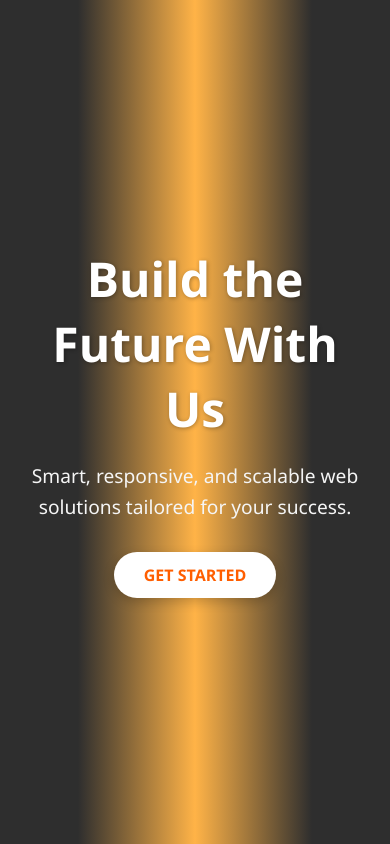
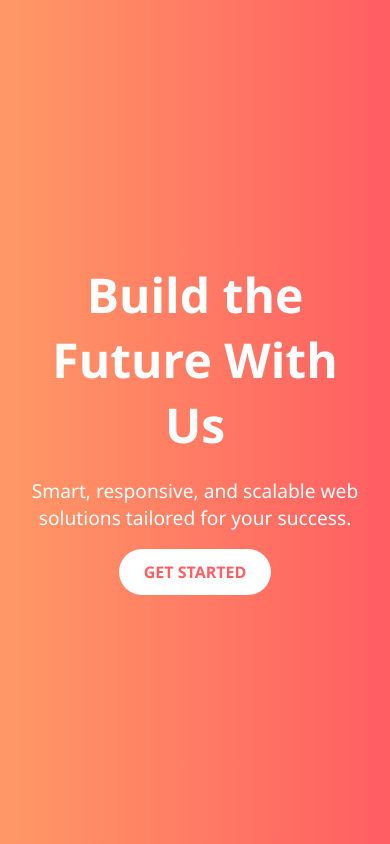
Before and after one commit to Asrabegum-git/responsive-landing-page, a plain HTML site: page index.html in a window 390 px wide. Drawn offline with Linux system fonts and the light colour scheme.

```diff
--- a/index.html
+++ b/index.html
@@ -3,14 +3,14 @@
 <head>
   <meta charset="UTF-8" />
   <meta name="viewport" content="width=device-width, initial-scale=1.0"/>
-  <title>Landing Page - SkillCraft</title>
+  <title>Landing Page</title>
   <link rel="stylesheet" href="style.css" />
 </head>
 <body>
   <section class="hero">
     <div class="hero-content">
       <h1>Build the Future With Us</h1>
-<p>Smart, responsive, and scalable web solutions tailored for your success.</p>
+      <p>Smart, responsive, and scalable web solutions tailored for your success.</p>
       <a href="#" class="btn">GET STARTED</a>
     </div>
   </section>
--- a/style.css
+++ b/style.css
@@ -1,62 +1,50 @@
-/* General reset */
 * {
   margin: 0;
   padding: 0;
   box-sizing: border-box;
-  font-family: 'Segoe UI', sans-serif;
+  font-family: 'Segoe UI', Tahoma, Geneva, Verdana, sans-serif;
 }
 
-/* Full-screen layout */
-body, html {
-  height: 100%;
-  width: 100%;
+body {
+  background: #f4f4f4;
 }
 
-/* Hero Section */
 .hero {
-  height: 100vh;
   display: flex;
   justify-content: center;
   align-items: center;
-  background: linear-gradient(to right, #2e2e2e 20%, #ffb347 50%, #2e2e2e 80%);
   text-align: center;
-  color: #fff;
-  padding: 20px;
+  min-height: 100vh;
+  background: linear-gradient(to right, #ff9966, #ff5e62);
+  color: white;
+  padding: 0 20px;
 }
 
-/* Content box */
 .hero-content {
-  max-width: 800px;
+  max-width: 600px;
 }
 
-.hero-content h1 {
-  font-size: 3rem;
+.hero h1 {
+  font-size: 3em;
   margin-bottom: 20px;
-  color: #ffffff;
-  text-shadow: 1px 1px 4px rgba(0, 0, 0, 0.3);
 }
 
-.hero-content p {
-  font-size: 1.2rem;
+.hero p {
+  font-size: 1.2em;
   margin-bottom: 30px;
-  color: #f5f5f5;
-  line-height: 1.6;
 }
 
-/* Button styling */
 .btn {
-  display: inline-block;
-  background-color: #fff;
-  color: #ff5e00;
-  padding: 12px 30px;
-  border-radius: 30px;
-  font-weight: 600;
   text-decoration: none;
+  background-color: #ffffff;
+  color: #ff5e62;
+  padding: 12px 25px;
+  border-radius: 25px;
+  font-weight: bold;
   transition: 0.3s ease;
-  box-shadow: 0 4px 12px rgba(0, 0, 0, 0.2);
 }
 
 .btn:hover {
-  background-color: #ff5e00;
-  color: #fff;
+  background-color: #f3f3f3;
+  color: #ff3c3c;
 }
```
